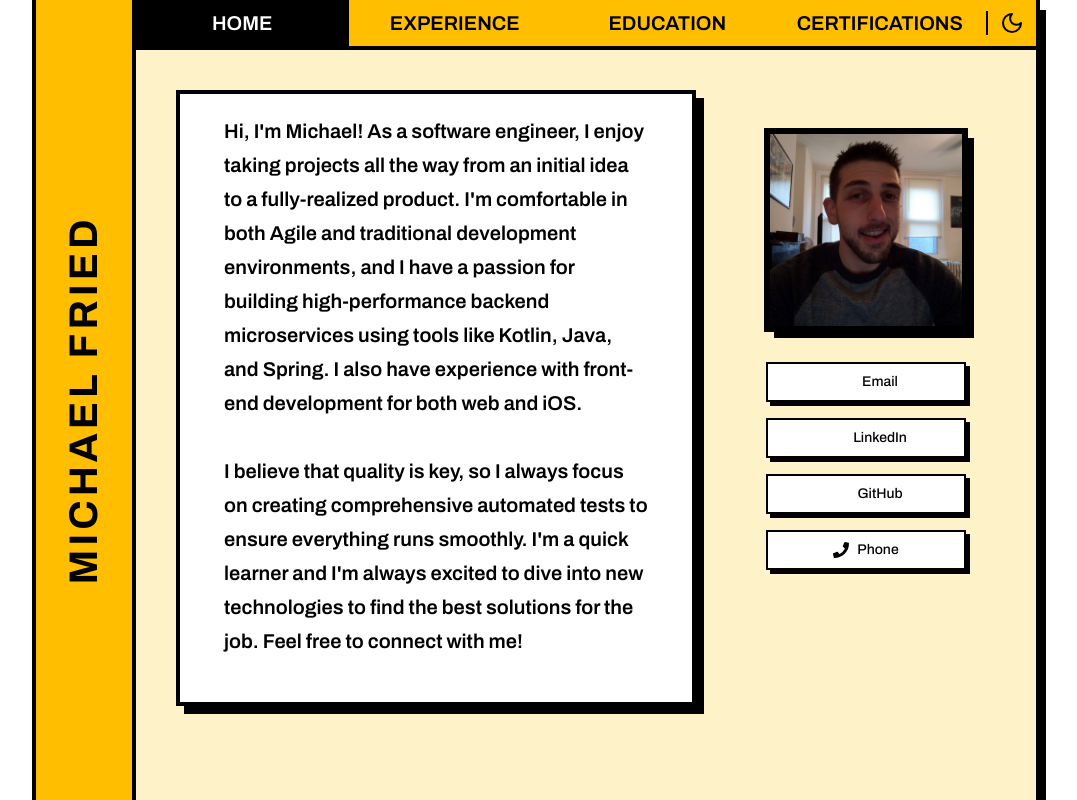
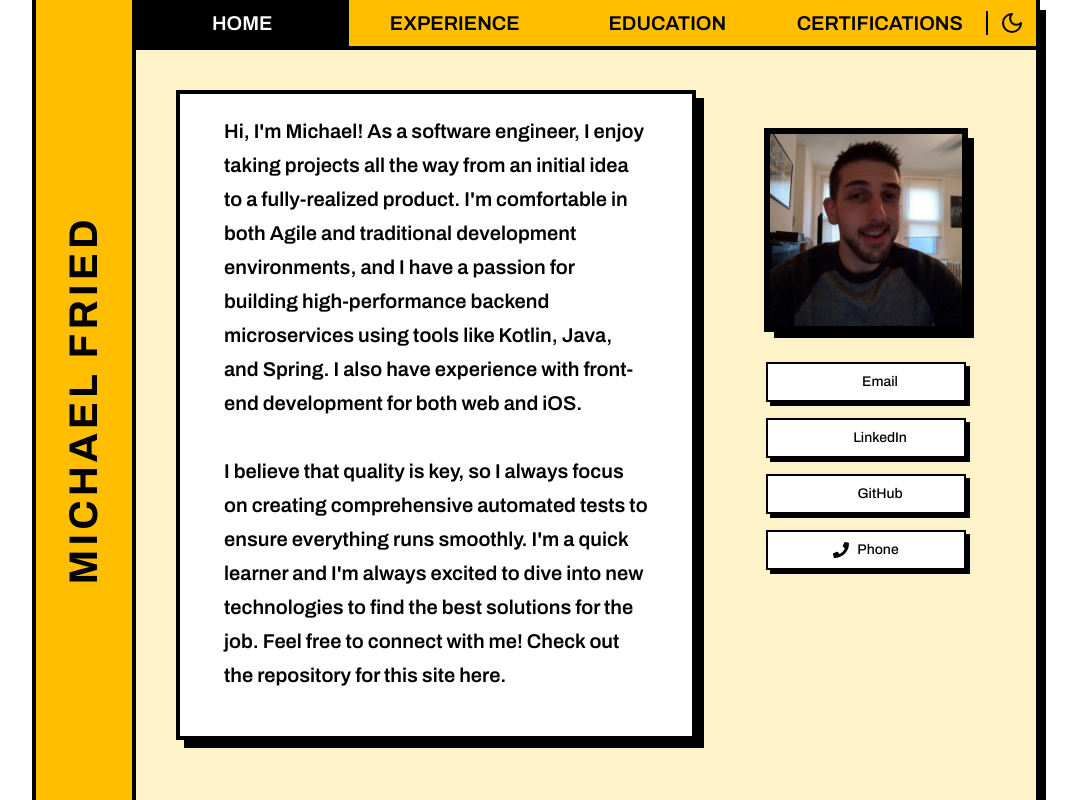
Before and after one commit to michaelfried-dev/my-portfolio-windowed, a Next.js app: page / in a window 1280 px wide. Shown: the whole page, without its empty margins (104-1181 px from the left). Built offline with nearby package versions, Linux system fonts and the light colour scheme; some icons are missing.

Commit message:
Updating link

```diff
--- a/src/app/page.tsx
+++ b/src/app/page.tsx
@@ -25,7 +25,7 @@ export default function Home() {
     },
     {
       icon: SiGithub,
-      href: 'https://github.com/michaelfried-dev/my-portfolio-windowed',
+      href: 'https://github.com/michaelfried-dev',
       label: 'GitHub',
     },
     {
@@ -81,6 +81,8 @@ export default function Home() {
                 smoothly. I&apos;m a quick learner and I&apos;m always excited to dive
                 into new technologies to find the best solutions for the job.
                 Feel free to connect with me!
+
+                Check out the repository for this site <Link href="https://github.com/michaelfried-dev/my-portfolio-windowed">here</Link>.
               </p>
             </CardContent>
           </Card>
```
